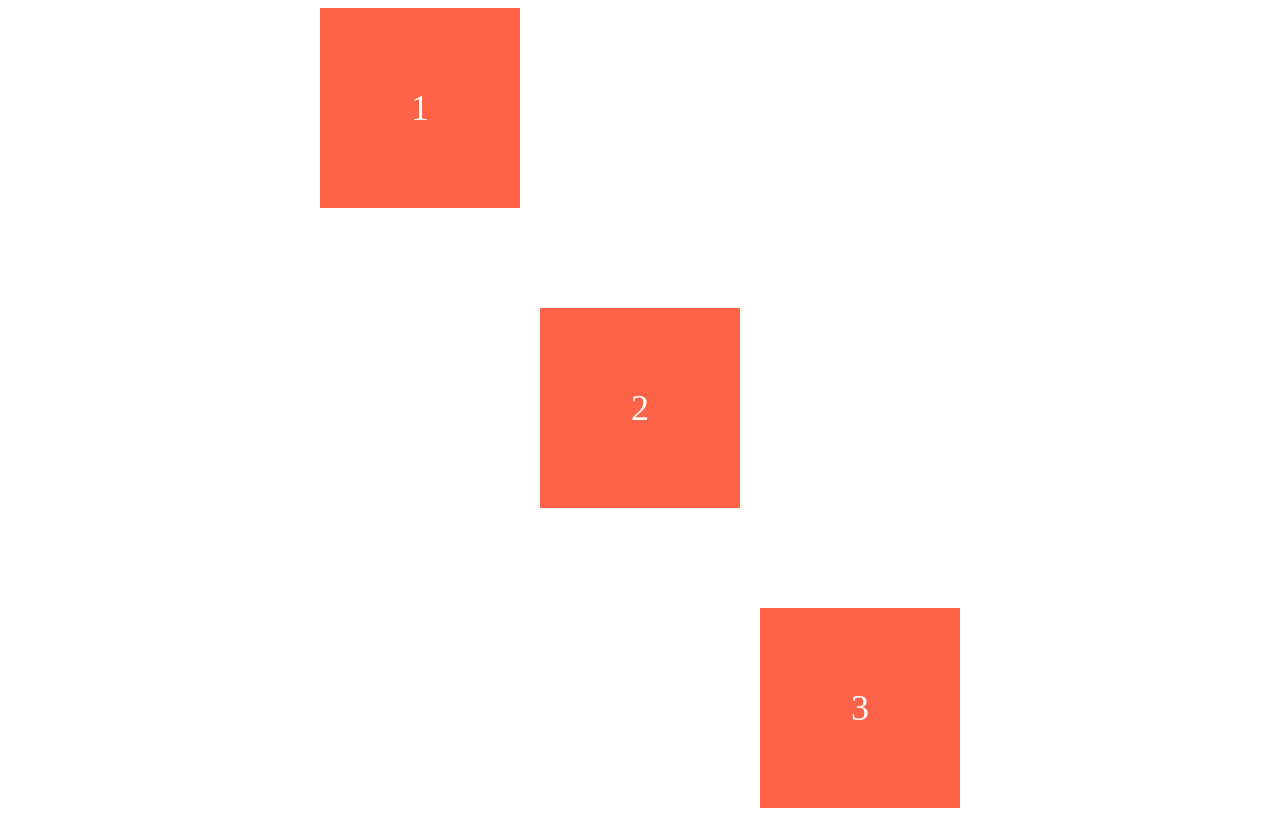
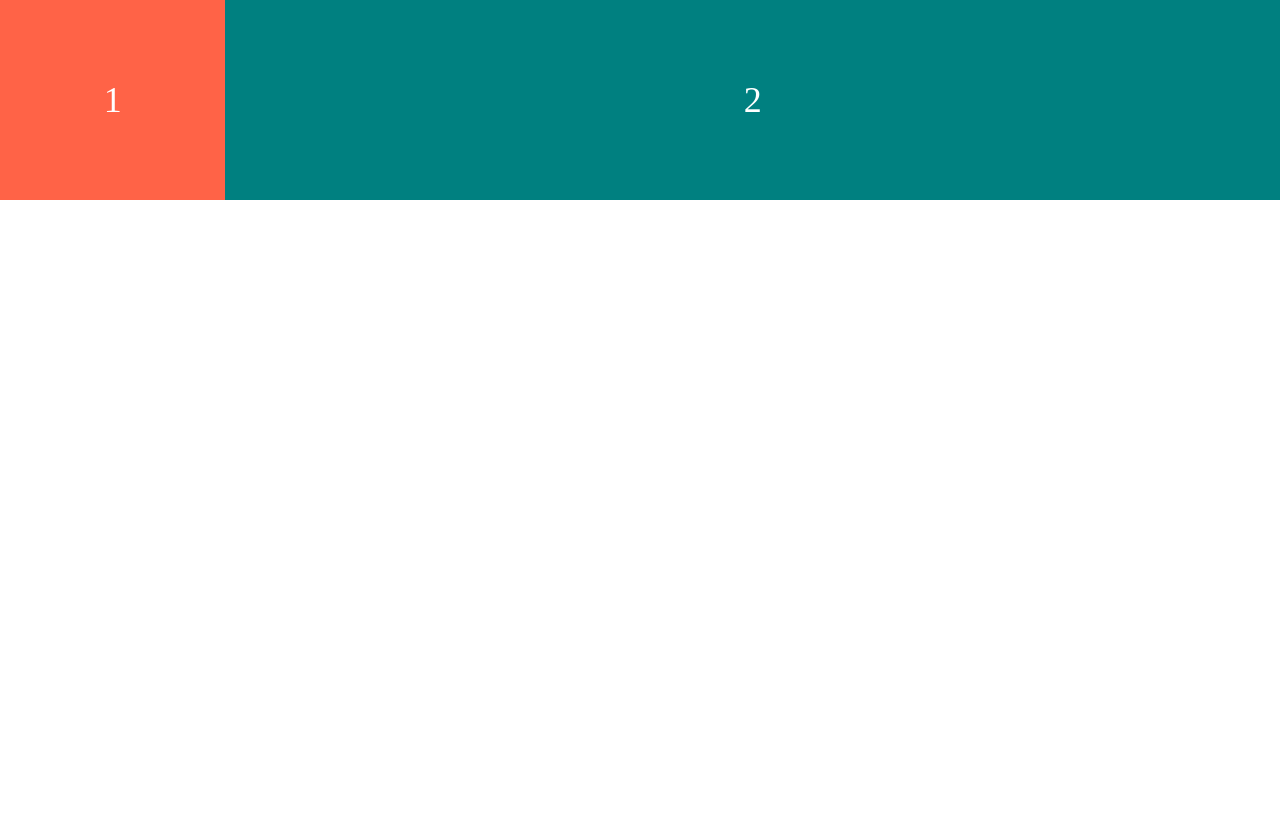
Before and after one commit to nomadcoders/css-layout-masterclass, a website built with Vite: page index.html in a window 1280 px wide. Built offline with nearby package versions, Linux system fonts and the light colour scheme.

Commit message:
1.10 Flex Grow

```diff
--- a/index.html
+++ b/index.html
@@ -10,7 +10,6 @@
     <div class="father">
       <div class="box">1</div>
       <div class="box">2</div>
-      <div class="box">3</div>
     </div>
   </body>
 </html>
--- a/style.css
+++ b/style.css
@@ -1,17 +1,18 @@
+html,
+body {
+  margin: 0;
+  padding: 0;
+}
+
 .father {
   display: flex;
   height: 100vh;
-  row-gap: 10px;
-  column-gap: 20px;
   justify-content: center;
   flex-flow: row wrap;
-  align-items: center;
 }
 
 .box {
-  width: 200px;
   height: 200px;
-  background-color: tomato;
   color: white;
   font-size: 36px;
   display: flex;
@@ -20,19 +21,11 @@
 }
 
 .box:first-child {
-  align-self: flex-start;
+  background-color: tomato;
+  flex-grow: 1;
 }
 
 .box:last-child {
-  align-self: flex-end;
+  background-color: teal;
+  flex-grow: 5;
 }
-
-/* .box:nth-child(3) {
-  background-color: blueviolet;
-  order: 2;
-}
-
-.box:nth-child(6) {
-  background-color: aqua;
-  order: -1;
-} */
```
